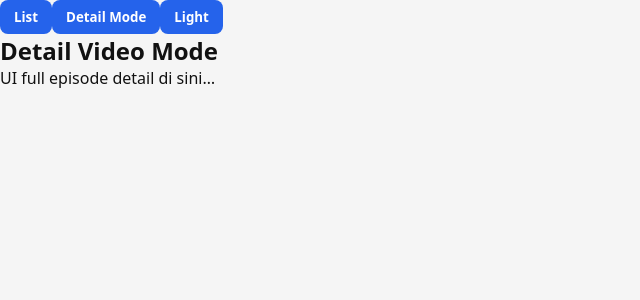
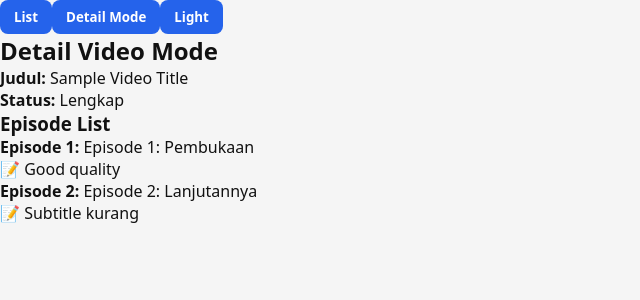
Before and after one commit to ReMineral/movie-master, a React (Vite) app: page / in a window 1280 px wide. Both pictures are taken after a click on the button "Detail Mode". Shown: the top 300 px of the page, without its empty margins (0-640 px from the left). Built offline with nearby package versions, Linux system fonts and the light colour scheme.

Commit message:
Update VideoDetailMode.jsx

```diff
--- a/src/components/VideoDetailMode.jsx
+++ b/src/components/VideoDetailMode.jsx
@@ -1,10 +1,34 @@
 import React from "react";
 
 export default function VideoDetailMode() {
+  const sample = {
+    title: "Sample Video Title",
+    status: "Lengkap",
+    episodes: [
+      { no: 1, title: "Episode 1: Pembukaan", note: "Good quality" },
+      { no: 2, title: "Episode 2: Lanjutannya", note: "Subtitle kurang" }
+    ]
+  };
+
   return (
     <div>
-      <h2 className="text-xl font-bold mb-2">Detail Video Mode</h2>
-      <p>UI full episode detail di sini…</p>
+      <h2 className="text-xl font-bold mb-3">Detail Video Mode</h2>
+
+      <div className="p-3 rounded bg-gray-800 mb-4">
+        <p><b>Judul:</b> {sample.title}</p>
+        <p><b>Status:</b> {sample.status}</p>
+      </div>
+
+      <h3 className="text-lg font-semibold mb-2">Episode List</h3>
+
+      <div className="space-y-3">
+        {sample.episodes.map(ep => (
+          <div key={ep.no} className="p-3 rounded bg-gray-700">
+            <p><b>Episode {ep.no}:</b> {ep.title}</p>
+            {ep.note && <p className="text-sm mt-1 opacity-80">📝 {ep.note}</p>}
+          </div>
+        ))}
+      </div>
     </div>
   );
 }
```
